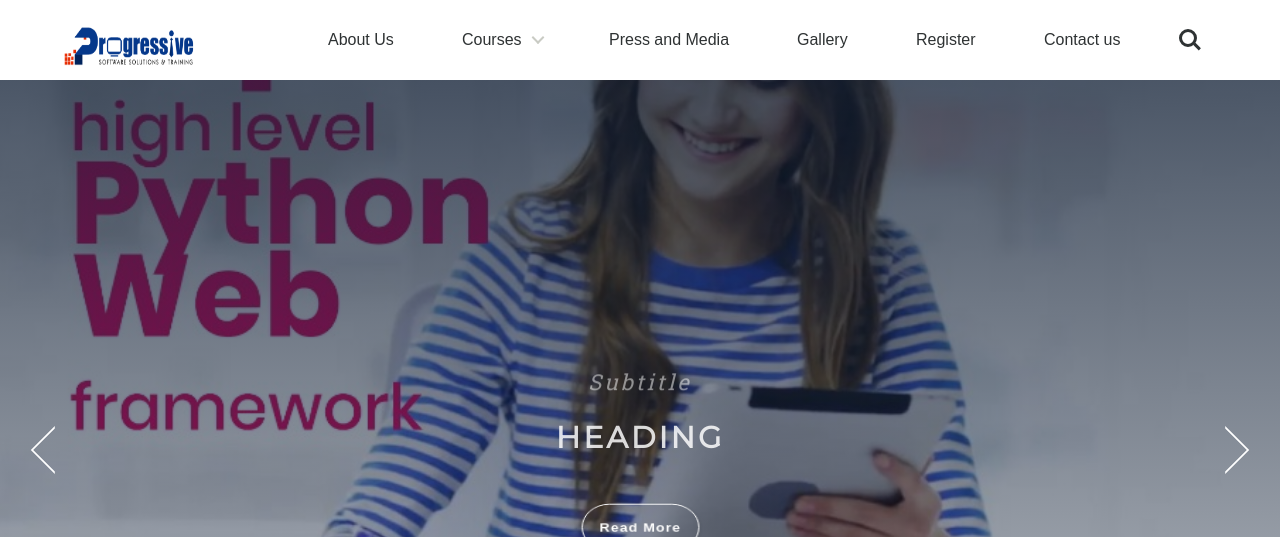
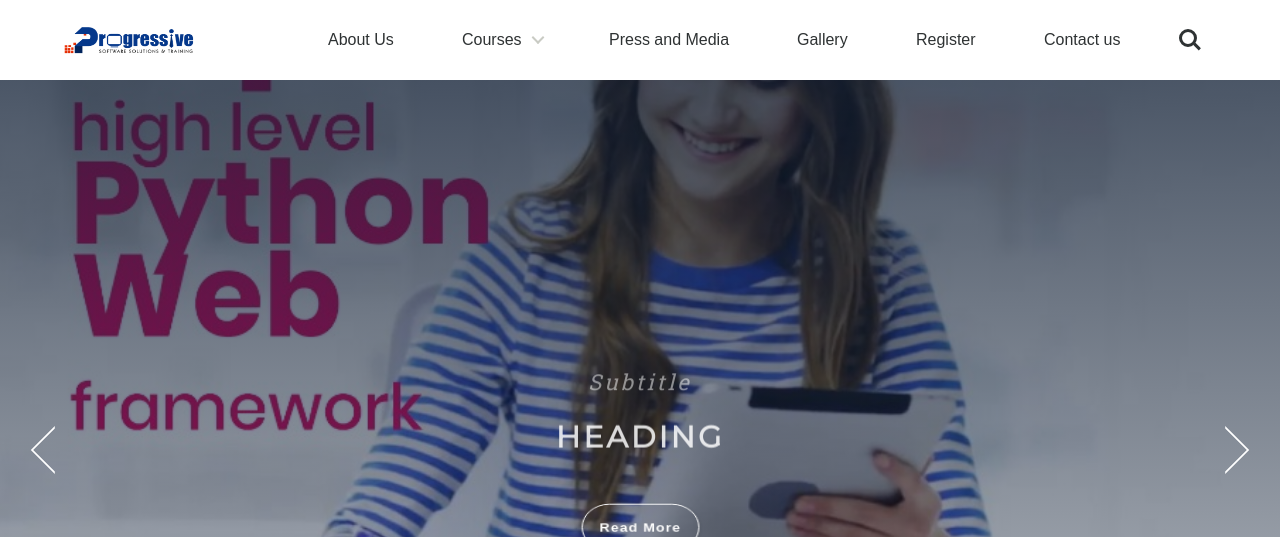
Before and after one commit to psstEdu/PSST, a Jekyll site: the page built from index.md, in a window 1280 px wide. Shown: the top 537 px of the page. Built offline with Jekyll 4.4.1, drawn with Linux system fonts in a browser that asks for light colours.

Commit message:
Update header.html

```diff
--- a/_includes/header.html
+++ b/_includes/header.html
@@ -1,5 +1,5 @@
 	<header class="cd-main-header">
-		<a class="cd-logo" href="#0"><img src="{{ site.url }}{{ site.baseurl }}/assets/img/logo_min.png" alt="Logo" height="40" width="130"></a>
+		<a class="cd-logo" href="#0"><img src="{{ site.url }}{{ site.baseurl }}/assets/img/logo_min.png" alt="Logo" height="28" width="130"></a>
 
 		<ul class="cd-header-buttons">
 			<li><a class="cd-search-trigger" href="#cd-search">Search<span></span></a></li>
```
